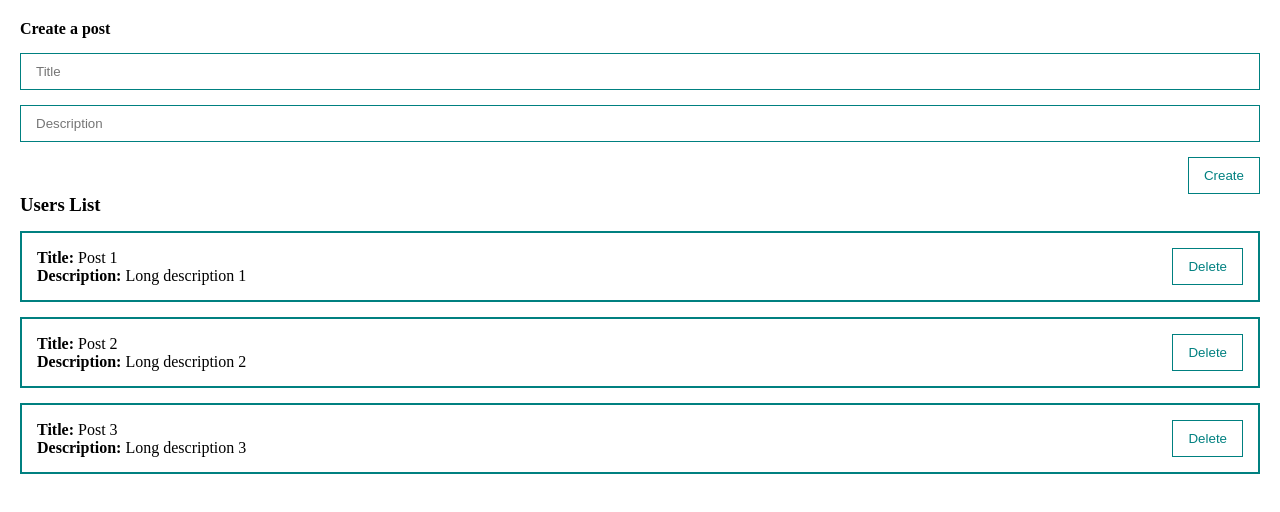
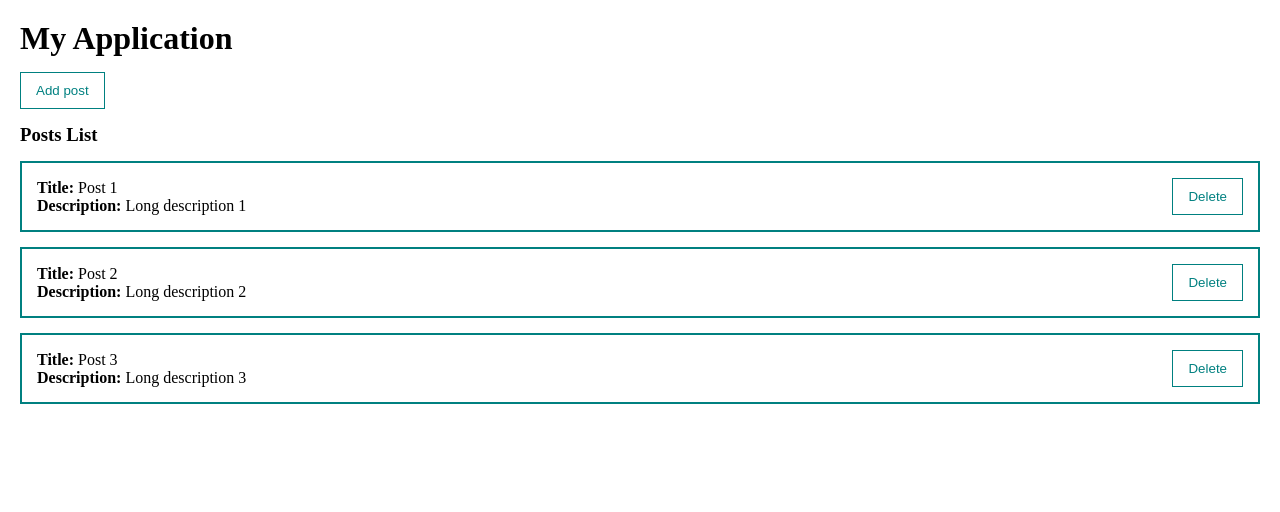
Before and after one commit to incx07/async_learn, a Vue app in the folder vue3-course/: page / in a window 1280 px wide. Shown: the top 512 px of the page. Built offline with nearby package versions, Linux system fonts and the light colour scheme; the HTML template or start-up script is replaced by a standard one.

Commit message:
Adding a modal window

```diff
--- a/vue3-course/src/App.vue
+++ b/vue3-course/src/App.vue
@@ -1,8 +1,17 @@
 <template>
     <div class="app">
-        <post-form
-            @create="createPost"
-        ></post-form>
+        <h1>My Application</h1>
+        <my-button
+            @click="showDialog"
+            style="margin: 15px 0;"
+        >
+            Add post
+        </my-button>
+        <my-dialog v-model:show="dialogVisible">
+            <post-form
+                @create="createPost"
+            ></post-form>
+        </my-dialog>
         <post-list
             :posts="posts"
             @remove="removePost"
@@ -14,12 +23,14 @@
 <script>
 import PostForm from "./components/PostForm.vue";
 import PostList from "./components/PostList.vue";
+import MyDialog from "./components/UI/MyDialog.vue";
 
 
 export default {
     components: {
     PostForm,
-    PostList
+    PostList,
+    MyDialog
 },
     data() {
         return {
@@ -28,15 +39,19 @@
                 {id: 2, title: 'Post 2', body: 'Long description 2'},
                 {id: 3, title: 'Post 3', body: 'Long description 3'},
             ],
-
+            dialogVisible: false,
         }
     },
     methods: {
         createPost(post) {
-            this.posts.push(post)
+            this.posts.push(post);
+            this.dialogVisible = false;
         },
         removePost(post) {
             this.posts = this.posts.filter(p => p.id !== post.id)
+        },
+        showDialog() {
+            this.dialogVisible = true;
         }
     }
 }
--- a/vue3-course/src/components/PostList.vue
+++ b/vue3-course/src/components/PostList.vue
@@ -1,7 +1,6 @@
 <template>
-
-    <div>
-        <h3>Users List</h3>
+    <div v-if="posts.length > 0">
+        <h3>Posts List</h3>
         <post-item
             v-for="post in posts"
             :post="post"
@@ -10,7 +9,7 @@
             >
         </post-item>
     </div>
-
+    <h2 v-else style="color: red">Empty list</h2>
 </template>
 
 <script>
--- /dev/null
+++ b/vue3-course/src/components/UI/MyDialog.vue
@@ -0,0 +1,45 @@
+<template>
+    <div class="dialog" v-if="show" @click.stop="hideDialog">
+        <div @click.stop class="dialog__content">
+            <slot></slot>
+        </div>
+    </div>
+
+</template>
+
+<script>
+export default {
+    name: 'my-dialog',
+    props: {
+        show: {
+            type: Boolean,
+            default: false
+        }
+    },
+    methods: {
+        hideDialog() {
+            this.$emit('update:show', false)
+        }
+        }
+    }
+</script>
+
+<style scoped>
+.dialog {
+    top: 0;
+    bottom: 0;
+    right: 0;
+    left: 0;
+    background: rgba(0,0,0, 0.5);
+    position: fixed;
+    display: flex;
+}
+.dialog__content {
+    margin: auto;
+    background: white;
+    border-radius: 12px;
+    min-height: 50px;
+    min-width: 300px;
+    padding: 20px;
+}
+</style>
```
Also changed, not shown: vue3-course/src/components/UI/index.js (+5 -2 lines).
